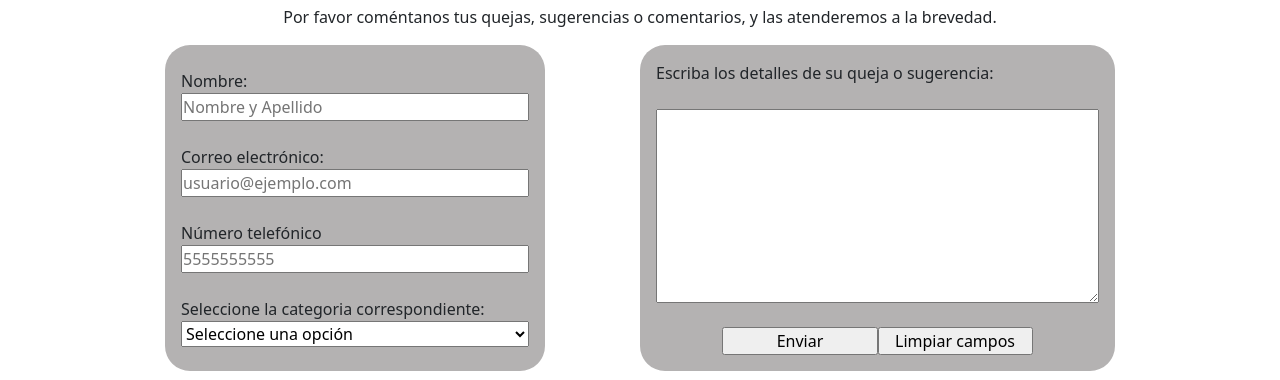
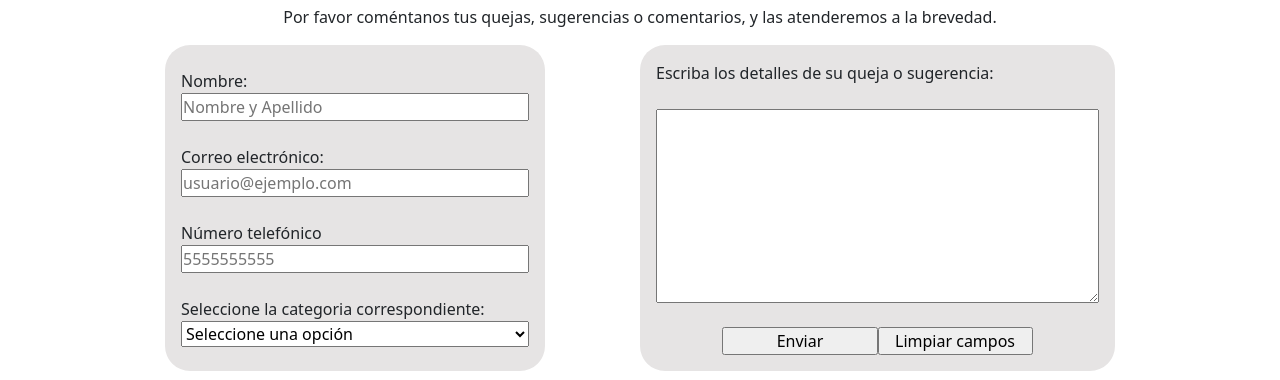
Before and after one commit to guille-flores/repo_SimpleNature, a plain HTML site: page secciones/quejas.html in a window 1280 px wide. Shown: the part 404-784 px from the top of the page. Drawn offline with nearby package versions, Linux system fonts and the light colour scheme.

```diff
--- a/css/style.css
+++ b/css/style.css
@@ -57,7 +57,7 @@
 /* Quejas y Sugerencias */
 .form--border{
     border-radius: 25px;
-    background-color: rgb(180, 178, 178);
+    background-color: rgb(230, 228, 228);
     padding:1rem;
 }
 
```
